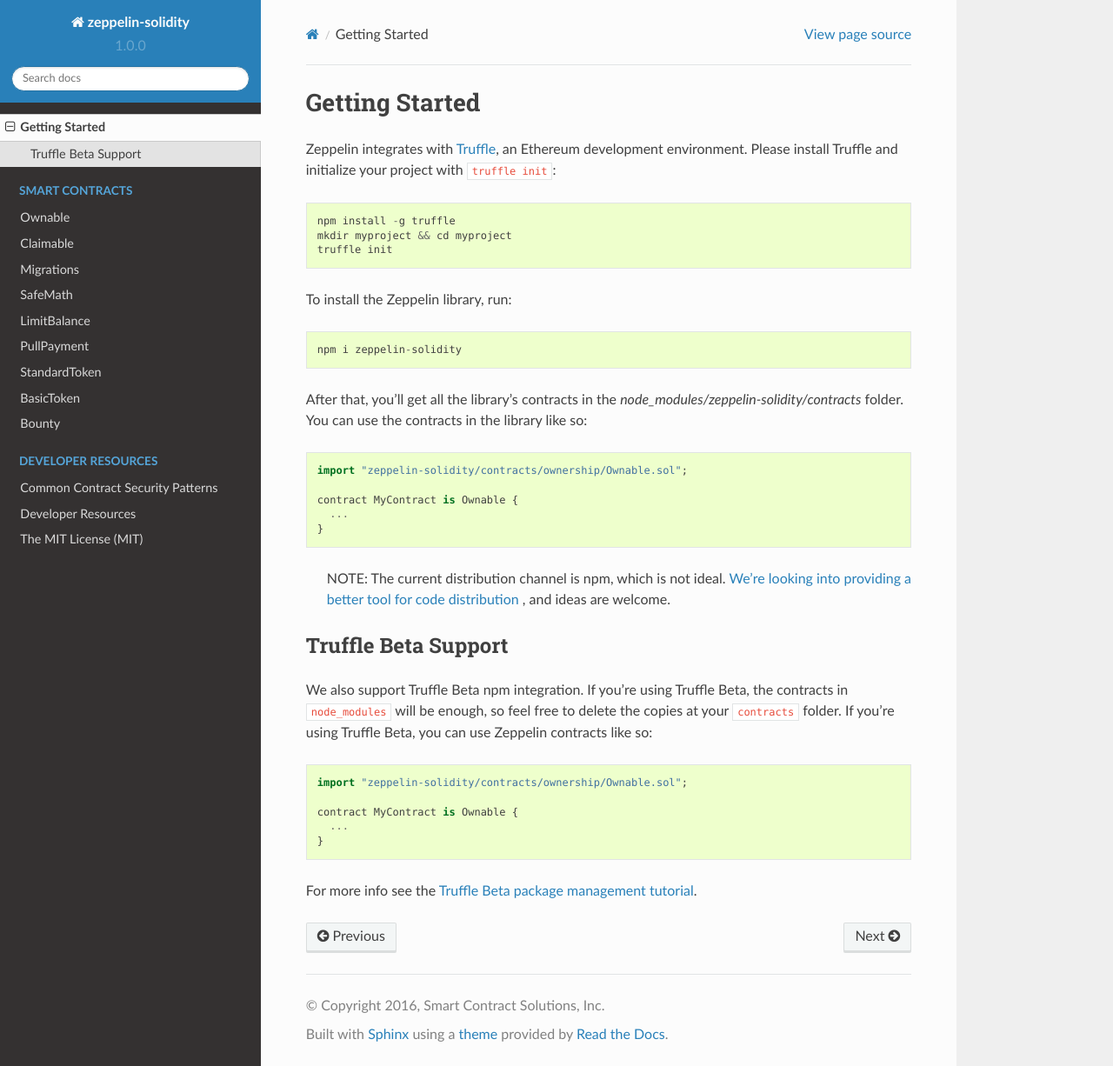
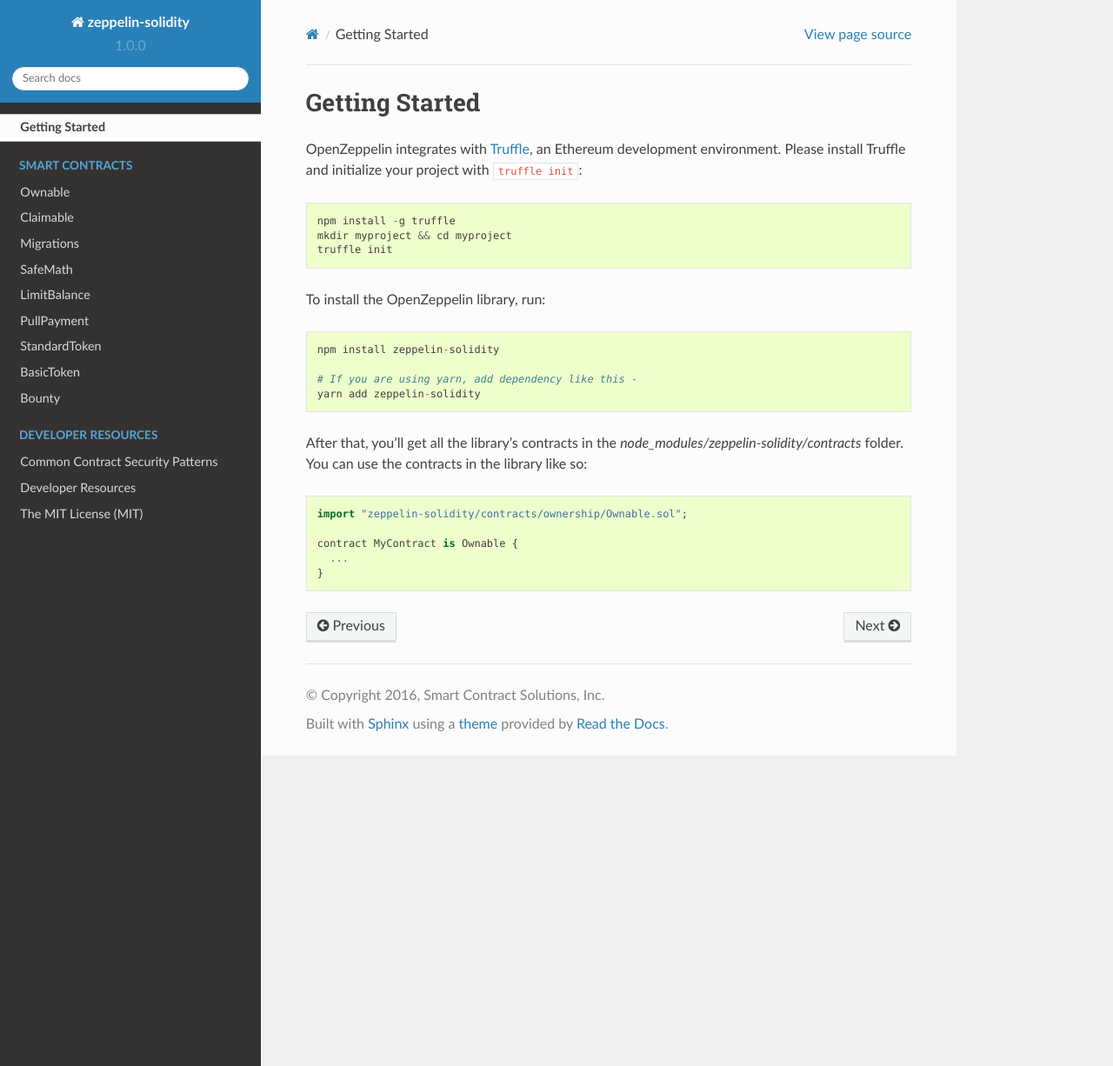
Before and after one commit to keeneyetact/openzeppelin, a Sphinx documentation site: the page built from docs/source/getting-started.rst, in a window 1280 px wide and 1226 px high. Shown: the whole window at 87% size. Built offline with Sphinx 7.4.7 and the Read the Docs theme 2.0.0, drawn with Linux system fonts in a browser that asks for light colours; pages that are not in the unit, such as notebooks, are missing from menus.

Commit message:
align docs getting-started.rst with README.md

```diff
--- a/docs/source/getting-started.rst
+++ b/docs/source/getting-started.rst
@@ -1,15 +1,19 @@
 Getting Started
 =============================================
 
-Zeppelin integrates with `Truffle <https://github.com/ConsenSys/truffle/>`_, an Ethereum development environment. Please install Truffle and initialize your project with ``truffle init``::
+OpenZeppelin integrates with `Truffle <https://github.com/ConsenSys/truffle/>`_, an Ethereum development environment. Please install Truffle and initialize your project with ``truffle init``::
 
 	npm install -g truffle
 	mkdir myproject && cd myproject
 	truffle init
 
-To install the Zeppelin library, run::
+To install the OpenZeppelin library, run::
 
-	npm i zeppelin-solidity
+	npm install zeppelin-solidity
+
+	# If you are using yarn, add dependency like this -
+	yarn add zeppelin-solidity
+
 
 After that, you'll get all the library's contracts in the `node_modules/zeppelin-solidity/contracts` folder. You can use the contracts in the library like so::
 
@@ -18,19 +22,3 @@ After that, you'll get all the library's contracts in the `node_modules/zeppelin
 	contract MyContract is Ownable {
 	  ...
 	}
-
-.. epigraph::
-
-   NOTE: The current distribution channel is npm, which is not ideal. `We're looking into providing a better tool for code distribution <https://github.com/OpenZeppelin/zeppelin-solidity/issues/13/>`_ , and ideas are welcome.
-
-Truffle Beta Support
-""""""""""""""""""""""""
-We also support Truffle Beta npm integration. If you're using Truffle Beta, the contracts in ``node_modules`` will be enough, so feel free to delete the copies at your ``contracts`` folder. If you're using Truffle Beta, you can use Zeppelin contracts like so::
-
-	import "zeppelin-solidity/contracts/ownership/Ownable.sol";
-
-	contract MyContract is Ownable {
-	  ...
-	}
-
-For more info see the `Truffle Beta package management tutorial <http://truffleframework.com/tutorials/package-management/>`_.
```
